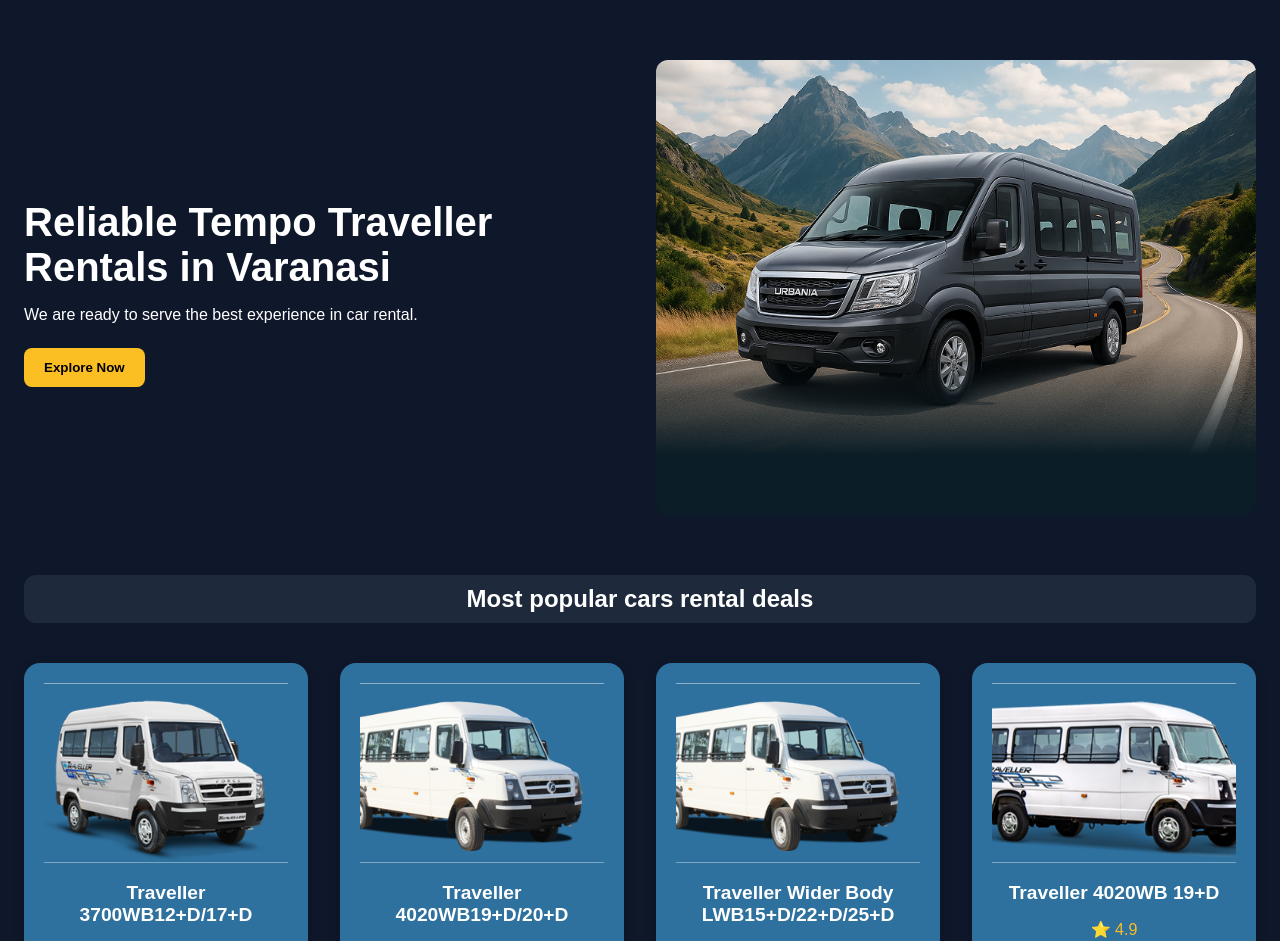
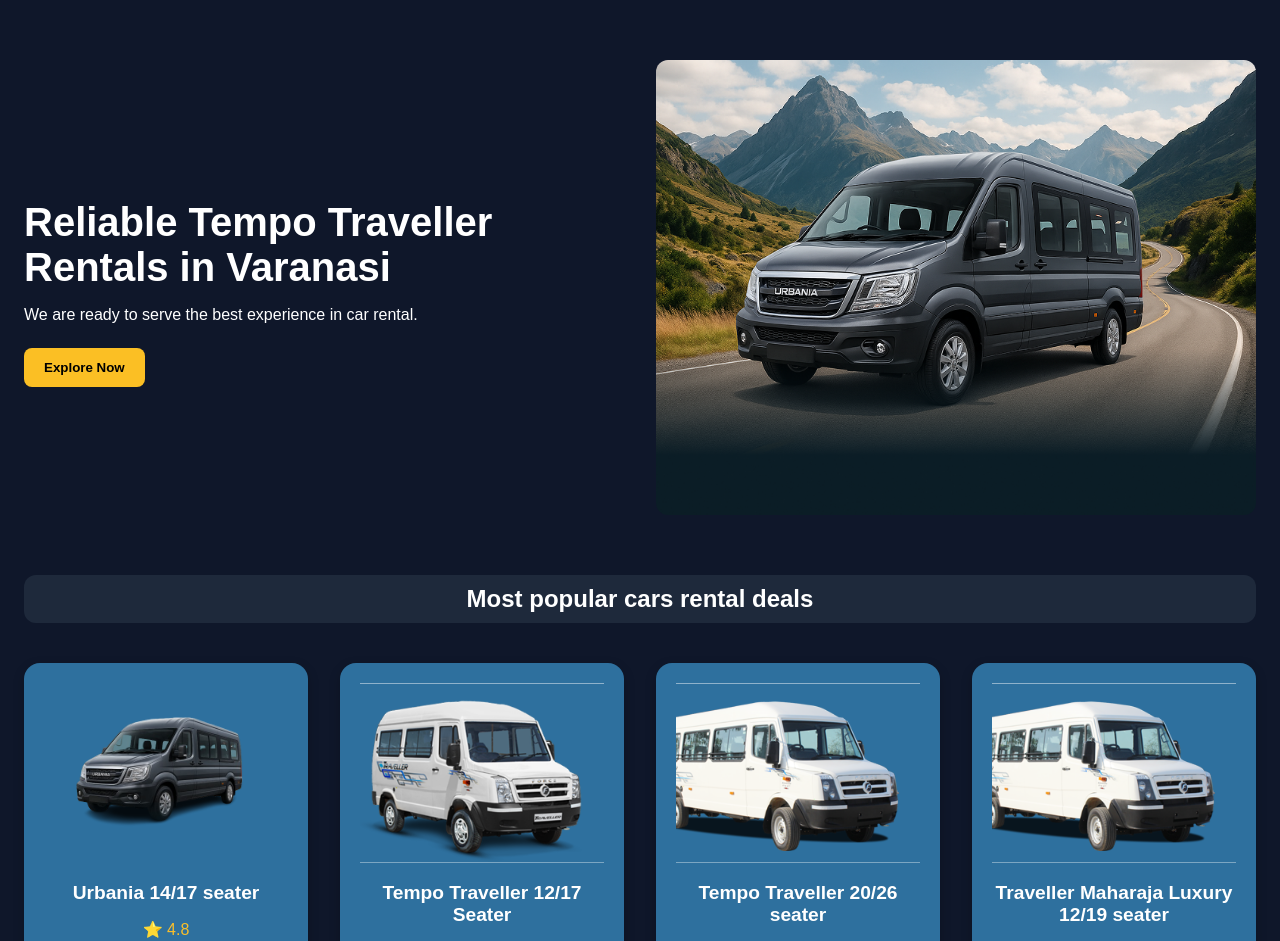
Before and after one commit to ThriberX/worldview, a Next.js app: page / in a window 1280 px wide. Shown: the top 941 px of the page. Built offline with nearby package versions, Linux system fonts and the light colour scheme.

Commit message:
temp traveller name changes

```diff
--- a/app/page.js
+++ b/app/page.js
@@ -4,15 +4,24 @@
 export default function HomePage() {
   const cars = [
     {
-      title: "Traveller 3700WB12+D/17+D",
+      title: "Urbania 14/17 seater",
+      rating: 4.8,
+      passengers: 20,
+      ac: true,
+      image: "/images/hero-van-removebg-preview.png",
+      alt:"Spacious interior of tempo traveler with comfortable seating"
+    },
+    {
+      title: "Tempo Traveller 12/17 Seater",
       rating: 4.8,
       passengers: 17,
       ac: true,
       image: "/images/traveller3050wb.png",
       alt:"Happy group traveling in a tempo traveler through Varansi streets"
     },
+
     {
-      title: "Traveller 4020WB19+D/20+D",
+      title: "Tempo Traveller 20/26 seater",
       rating: 4.9,
       passengers: 20,
       ac: true,
@@ -21,7 +30,7 @@
 
     },
     {
-      title: "Traveller Wider Body LWB15+D/22+D/25+D",
+      title: "Traveller Maharaja Luxury 12/19 seater",
       rating: 4.7,
       passengers: 26,
       ac: true,
@@ -29,7 +38,7 @@
         alt:"White tempo traveler parked in Varanasi city center"
     },
     {
-      title: "Traveller 4020WB 19+D",
+      title: "Tempo Traveller 17 Seater",
       rating: 4.9,
       passengers: 19,
       ac: true,
@@ -151,7 +160,7 @@
               />
               </div>
               <h3 style={{ fontSize: '1.2rem', fontWeight: 'bold', marginBottom: '8px' }}>{car.title}</h3>
-              <p style={{ color: '#FBBF24', marginBottom: '8px' }}>⭐ {car.rating}</p>
+              <p style={{ color: '#FBBF29', marginBottom: '8px' }}>⭐ {car.rating}</p>
               <p style={{ fontSize: '0.9rem', marginBottom: '4px' }}>👤 {car.passengers} Passengers</p>
               <p style={{ fontSize: '0.9rem', marginBottom: '4px' }}>❄ Air Conditioning</p>
             <a href="tel:7800664900"> <button className="call-button" style={{
```
Also changed, not shown: public/images/hero-van-removebg-preview.png (added).
